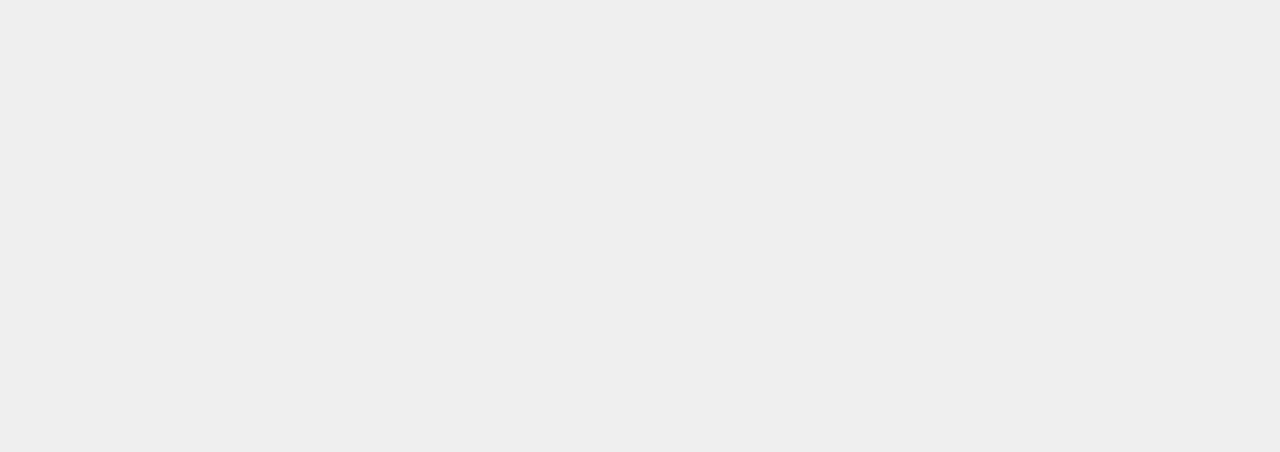
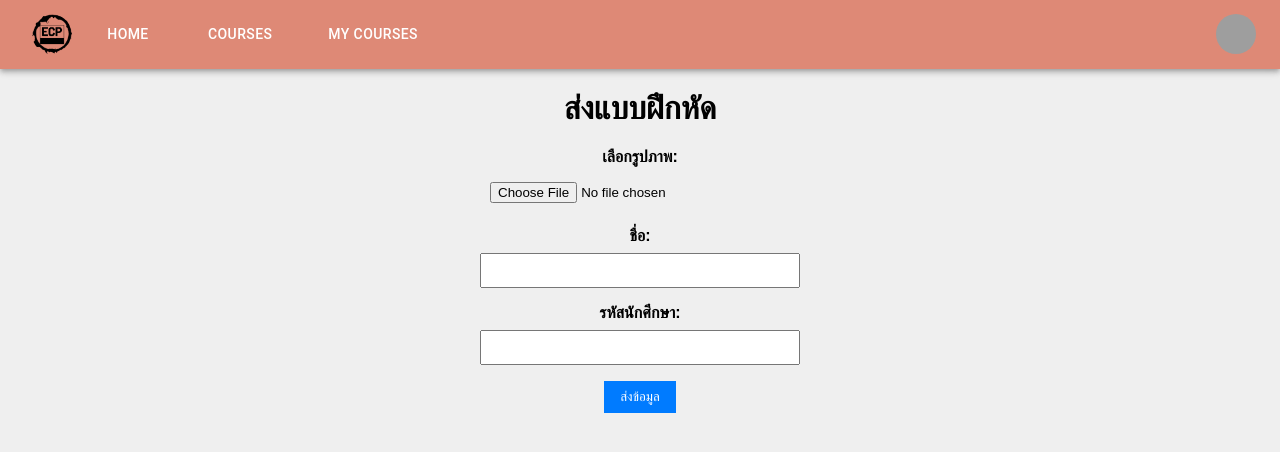
Before and after one commit to winaititle/react-js, a React (Create React App) app: page /courses/1 in a window 1280 px wide. Before the commit this address had no page. Shown: the top 452 px of the page. Built offline with nearby package versions, Linux system fonts and the light colour scheme; grey boxes are pictures that could not be loaded.

Commit message:
add FromUpload

```diff
--- a/src/App.css
+++ b/src/App.css
@@ -36,3 +36,56 @@
     transform: rotate(360deg);
   }
 }
+
+.content {
+  text-align: left;
+  padding: 20px;
+  display: flex;
+  flex-direction: column;
+}
+
+form {
+  display: flex;
+  flex-direction: column;
+  align-items: center;
+}
+
+label {
+  font-weight: bold;
+  margin-bottom: 8px;
+}
+
+input[type="text"],
+input[type="file"] {
+  width: 100%;
+  max-width: 300px;
+  padding: 8px;
+  margin-bottom: 16px;
+}
+
+button {
+  background-color: #007bff;
+  color: #fff;
+  padding: 8px 16px;
+  border: none;
+  cursor: pointer;
+}
+
+button:hover {
+  background-color: #0056b3;
+}
+
+.selected-image {
+  margin-top: 20px;
+}
+
+.form-container {
+  flex: 1;
+}
+
+.image-container {
+  flex: 1;
+  display: flex;
+  justify-content: center;
+  align-items: center;
+}
--- /dev/null
+++ b/src/FromUpload.js
@@ -0,0 +1,92 @@
+import React, { Component } from 'react';
+import './App.css'; // Import CSS file
+import Navbar from './components/Navbar'; // Import Navbar Componentmport Sidebar Component
+
+class App extends Component {
+  constructor(props) {
+    super(props);
+    this.state = {
+      selectedFile: null,
+      name: '',
+      studentId: '',
+    };
+  }
+
+  handleFileChange = (e) => {
+    this.setState({
+      selectedFile: e.target.files[0],
+    });
+  };
+
+  handleNameChange = (e) => {
+    this.setState({
+      name: e.target.value,
+    });
+  };
+
+  handleStudentIdChange = (e) => {
+    this.setState({
+      studentId: e.target.value,
+    });
+  };
+
+  handleSubmit = (e) => {
+    e.preventDefault();
+    // เพิ่มโค้ดที่ต้องการในการส่งข้อมูลไปยังเซิร์ฟเวอร์ที่จัดเก็บไฟล์รูปภาพและข้อมูลนักศึกษา
+  };
+
+  render() {
+    return (
+      <>
+      <Navbar />
+
+      <form onSubmit={this.handleSubmit}>
+                <h1>ส่งแบบฝึกหัด</h1>
+                <label htmlFor="imageFile">เลือกรูปภาพ:</label>
+
+                <input
+                  type="file"
+                  id="imageFile"
+                  accept="image/*"
+                  onChange={this.handleFileChange}
+                />
+                <label htmlFor="name">ชื่อ:</label>
+                <input
+                  type="text"
+                  id="name"
+                  value={this.state.name}
+                  onChange={this.handleNameChange}
+                />
+                <label htmlFor="studentId">รหัสนักศึกษา:</label>
+                <input
+                  type="text"
+                  id="studentId"
+                  value={this.state.studentId}
+                  onChange={this.handleStudentIdChange}
+                />
+                <button type="submit">ส่งข้อมูล</button>
+              </form>
+
+            <div className="image-container">
+              {this.state.selectedFile && (
+                <div className="selected-image">
+                  <h2>รูปที่เลือก:</h2>
+                  <img
+                    src={URL.createObjectURL(this.state.selectedFile)}
+                    alt="รูปที่เลือก"
+                    width="300"
+                  />
+
+                </div>
+
+              )}
+            </div>
+
+
+
+      </>
+    );
+  }
+}
+
+export default App;
--- a/src/components/AllCourse.js
+++ b/src/components/AllCourse.js
@@ -1,6 +1,7 @@
 import React from 'react';
 import { Link } from 'react-router-dom';
-import { Button } from '@mui/material';
+
+
 
 const AllCourse = ({ course }) => {
   return (
--- a/src/components/Style.css
+++ b/src/components/Style.css
@@ -144,3 +144,34 @@
 .quiz-submit-button:hover {
   background-color: #0056b3;
 }
+
+/* สไตล์สำหรับ UploadImageForm */
+form {
+  display: flex;
+  flex-direction: column;
+  align-items: center;
+}
+
+label {
+  font-weight: bold;
+  margin-bottom: 8px;
+}
+
+textarea {
+  width: 100%;
+  height: 100px;
+  resize: vertical;
+  margin-bottom: 16px;
+}
+
+button {
+  background-color: #007bff;
+  color: #fff;
+  padding: 8px 16px;
+  border: none;
+  cursor: pointer;
+}
+
+button:hover {
+  background-color: #0056b3;
+}
--- a/src/index.js
+++ b/src/index.js
@@ -11,6 +11,9 @@ import Profile  from './page/Profile';
 import HomeScreen from "./page/HomeScreen";
 import AssessmentPage from './page/AssessmentPage';
 import Sidebar from "./components/Sidebar";
+import FromUpload from "./FromUpload";
+
+
 const root = ReactDOM.createRoot(document.getElementById("root"));
 root.render(
   <BrowserRouter>
@@ -24,6 +27,7 @@ root.render(
     <Route path="/HomeScreen" element ={<HomeScreen/>}/>
     <Route path="/Assessment" element={<AssessmentPage/>} />
     <Route path="/Sidebar/" element={<Sidebar/>} />
+    <Route path="/courses/1" element={<FromUpload/>} />
     </Routes>
   </BrowserRouter>,
   document.getElementById('root')
```
